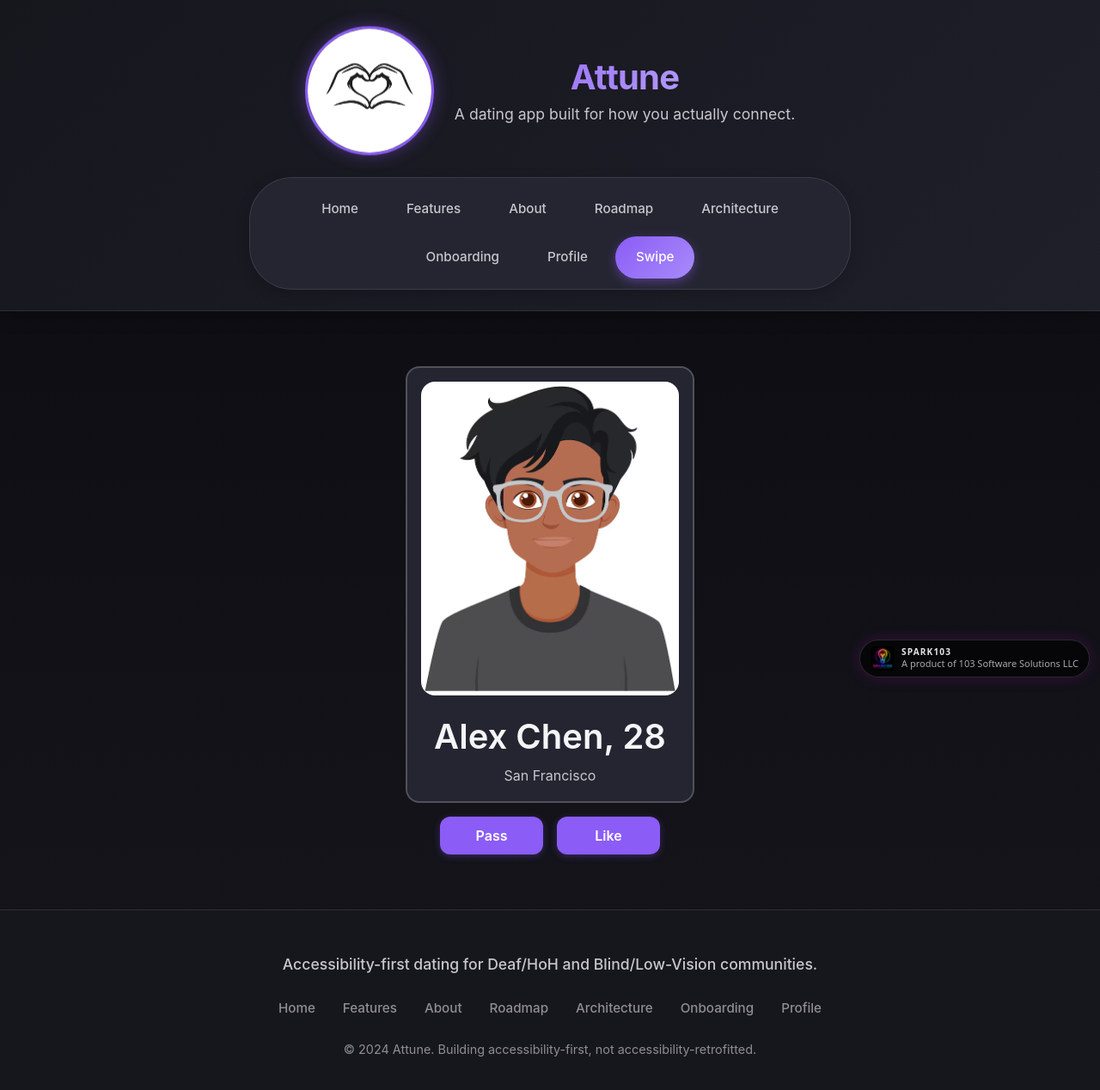
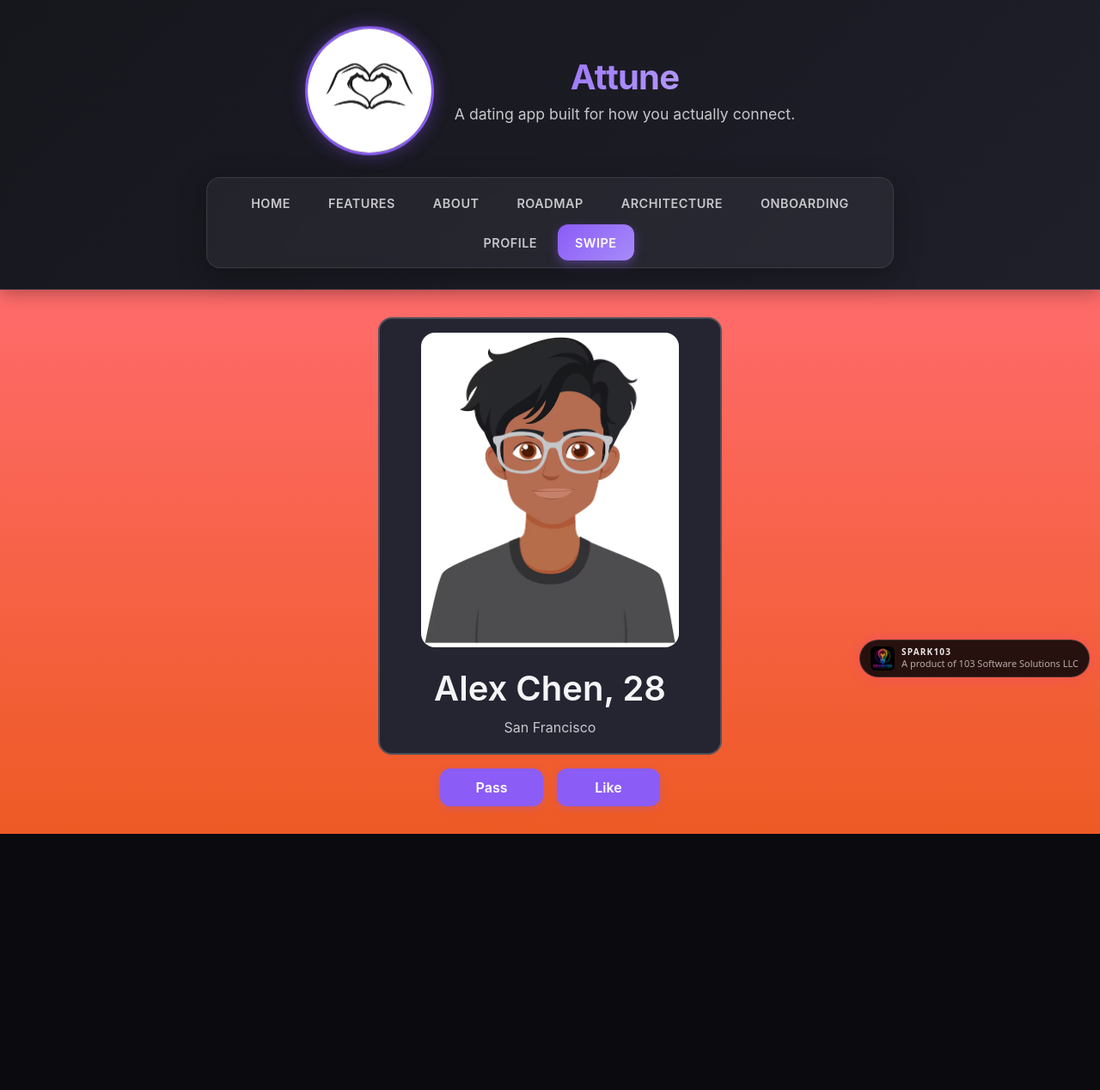
Before and after one commit to ikejones90002/attune-sample-website, a React (Vite) app: page /attune-sample-website/swipe in a window 1280 px wide. Shown: the top 1268 px of the page at 86% size. After the commit the page ends 970 px from the top, so only its background shows below. Built offline with nearby package versions, Linux system fonts and the light colour scheme.

Commit message:
Remove footer navigation, improve navbar styling, add unique page backgrounds

```diff
--- a/src/App.css
+++ b/src/App.css
@@ -125,28 +125,31 @@
   display: flex;
   justify-content: center;
   align-items: center;
-  gap: 0.5rem;
+  gap: 0.25rem;
   flex-wrap: wrap;
-  background: var(--bg-card);
-  padding: 0.75rem 1rem;
-  border-radius: 50px;
-  border: 1px solid var(--border-subtle);
-  box-shadow: 0 4px 16px rgba(0, 0, 0, 0.2);
-  max-width: 700px;
+  background: rgba(255, 255, 255, 0.05);
+  backdrop-filter: blur(10px);
+  padding: 0.5rem 1rem;
+  border-radius: 16px;
+  border: 1px solid rgba(255, 255, 255, 0.1);
+  box-shadow: 0 8px 32px rgba(0, 0, 0, 0.3);
+  max-width: 800px;
   margin: 0 auto;
 }
 
 .nav-link {
   position: relative;
-  padding: 0.75rem 1.5rem;
+  padding: 0.6rem 1.25rem;
   color: var(--text-secondary);
   text-decoration: none;
-  font-weight: 500;
-  font-size: 0.95rem;
-  border-radius: 25px;
+  font-weight: 600;
+  font-size: 0.9rem;
+  border-radius: 12px;
   transition: all 0.3s cubic-bezier(0.4, 0, 0.2, 1);
   white-space: nowrap;
   overflow: hidden;
+  letter-spacing: 0.5px;
+  text-transform: uppercase;
 }
 
 .nav-link::before {
@@ -157,7 +160,7 @@
   right: 0;
   bottom: 0;
   background: linear-gradient(135deg, var(--accent-primary), var(--accent-hover));
-  border-radius: 25px;
+  border-radius: 12px;
   opacity: 0;
   transition: opacity 0.3s ease;
   z-index: -1;
@@ -165,11 +168,12 @@
 
 .nav-link:hover {
   color: var(--text-primary);
-  transform: translateY(-2px);
+  transform: translateY(-1px);
+  background: rgba(139, 92, 246, 0.1);
 }
 
 .nav-link:hover::before {
-  opacity: 0.15;
+  opacity: 0.2;
 }
 
 .nav-link.active {
@@ -179,7 +183,7 @@
 }
 
 .nav-link.active::before {
-  opacity: 1;
+  opacity: 0;
 }
 
 .nav-link:focus-visible {
@@ -192,12 +196,40 @@ main {
   flex: 1;
   display: flex;
   flex-direction: column;
-  align-items: center;
-  justify-content: center;
-  padding: 2rem;
-  max-width: 1400px;
-  margin: 0 auto;
-  width: 100%;
+  min-height: calc(100vh - 200px);
+}
+
+/* Page-specific styling for visual distinction */
+main.home {
+  background: linear-gradient(180deg, var(--bg-primary) 0%, var(--bg-secondary) 100%);
+}
+
+main.features {
+  background: linear-gradient(180deg, #0f0c29 0%, #302b63 50%, #24243e 100%);
+}
+
+main.about {
+  background: linear-gradient(180deg, #1a1a2e 0%, #16213e 50%, #0f3460 100%);
+}
+
+main.roadmap {
+  background: linear-gradient(180deg, #141e30 0%, #243b55 100%);
+}
+
+main.architecture {
+  background: linear-gradient(180deg, #0f2027 0%, #203a43 50%, #2c5364 100%);
+}
+
+main.onboarding {
+  background: linear-gradient(180deg, #2c3e50 0%, #3498db 100%);
+}
+
+main.profile {
+  background: linear-gradient(180deg, #434343 0%, #000000 100%);
+}
+
+main.swipe {
+  background: linear-gradient(180deg, #ff6b6b 0%, #ee5a24 100%);
 }
 
 /* Card Styles */
@@ -768,17 +800,19 @@ footer {
     top: 100%;
     left: 0;
     right: 0;
-    background: linear-gradient(135deg, var(--bg-secondary) 0%, var(--bg-tertiary) 100%);
+    background: rgba(255, 255, 255, 0.05);
+    backdrop-filter: blur(10px);
     flex-direction: column;
     gap: 0;
     padding: 0;
-    border-bottom: 1px solid var(--border-subtle);
-    box-shadow: 0 4px 20px rgba(0, 0, 0, 0.3);
+    border-bottom: 1px solid rgba(255, 255, 255, 0.1);
+    box-shadow: 0 8px 32px rgba(0, 0, 0, 0.3);
     max-height: 0;
     overflow: hidden;
     transition: max-height 0.3s ease;
     pointer-events: none;
     visibility: hidden;
+    border-radius: 0;
   }
 
   .main-nav.mobile-open {
@@ -790,8 +824,10 @@ footer {
 
   .nav-link {
     padding: 1rem;
-    border-bottom: 1px solid var(--border-subtle);
+    border-bottom: 1px solid rgba(255, 255, 255, 0.1);
     text-align: center;
+    text-transform: uppercase;
+    letter-spacing: 0.5px;
   }
 
   .nav-link:last-child {
--- a/src/App.tsx
+++ b/src/App.tsx
@@ -71,7 +71,7 @@ function App() {
           <Navigation />
         </header>
       )}
-      <main id="main-content">
+      <main id="main-content" className={`main-content ${location.pathname.replace('/', '')}`}>
         <Routes>
           <Route path="/" element={<Home />} />
           <Route path="/features" element={<Features />} />
@@ -83,23 +83,6 @@ function App() {
           <Route path="/swipe" element={<ProfileSwipe />} />
         </Routes>
       </main>
-      {!hideHeaderFooter && (
-        <footer>
-          <div className="footer-content">
-            <p className="footer-tagline">Accessibility-first dating for Deaf/HoH and Blind/Low-Vision communities.</p>
-            <div className="footer-links">
-              <Link to="/">Home</Link>
-              <Link to="/features">Features</Link>
-              <Link to="/about">About</Link>
-              <Link to="/roadmap">Roadmap</Link>
-              <Link to="/architecture">Architecture</Link>
-              <Link to="/onboarding">Onboarding</Link>
-              <Link to="/profile">Profile</Link>
-            </div>
-            <p className="footer-copyright">© 2024 Attune. Building accessibility-first, not accessibility-retrofitted.</p>
-          </div>
-        </footer>
-      )}
     </div>
   );
 }
```
Also changed, not shown: 5 other files (tests, documents, lock files or other folders).
